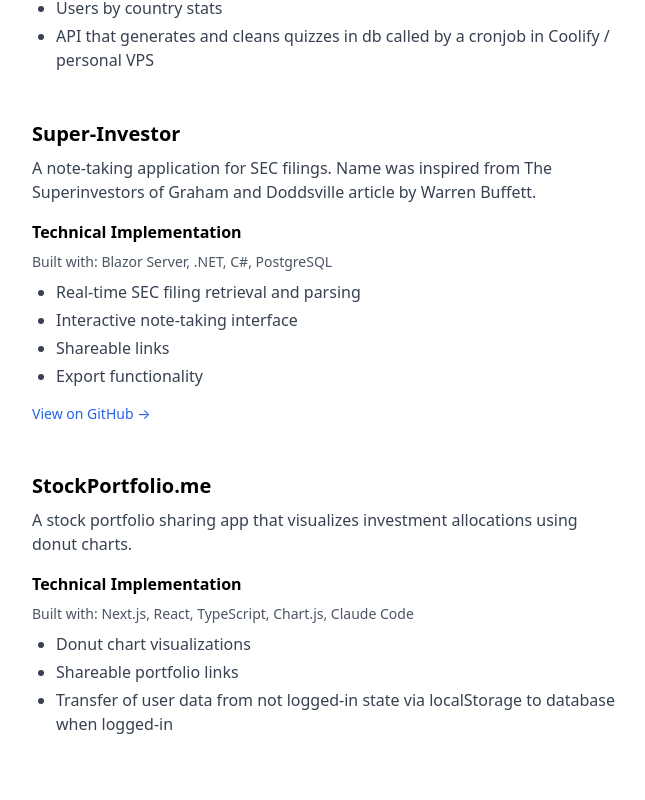
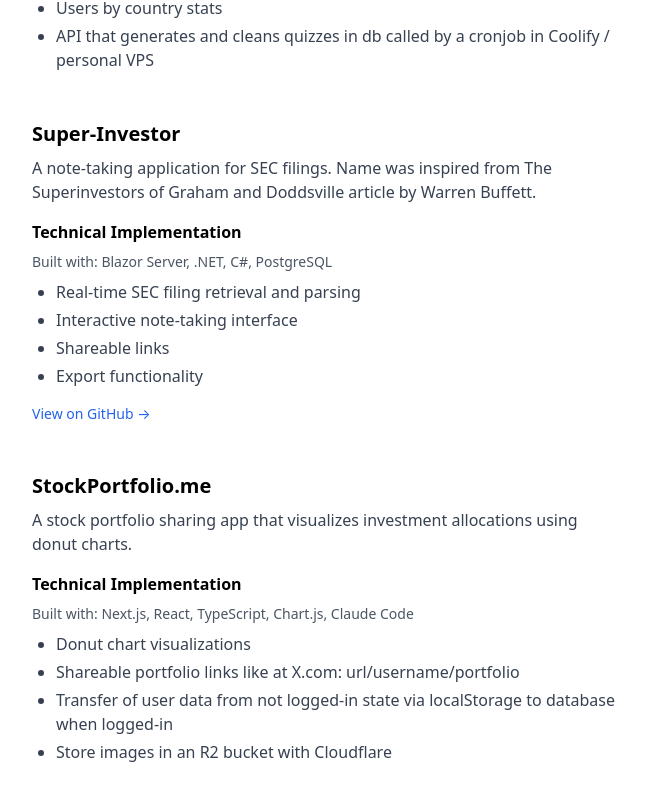
Before and after one commit to aldo-leka/website, a Next.js app: page /projects in a window 1280 px wide. Shown: the part 400-1200 px from the top of the page, without its empty margins (192-837 px from the left). Built offline with nearby package versions, Linux system fonts and the light colour scheme.

Commit message:
stuff stuff

```diff
--- a/app/layout.tsx
+++ b/app/layout.tsx
@@ -4,7 +4,7 @@
 
 export const metadata: Metadata = {
   title: "Aldo's Site",
-  description: 'Personal portfolio and blog about programming and investing',
+  description: 'Personal portfolio and blog',
 }
 
 export default function RootLayout({
--- a/app/projects/page.tsx
+++ b/app/projects/page.tsx
@@ -29,13 +29,13 @@
     {
         name: 'StockPortfolio.me',
         url: 'https://www.stockportfolio.me',
-        github: '',
         description: 'A stock portfolio sharing app that visualizes investment allocations using donut charts.',
         tech: ['Next.js', 'React', 'TypeScript', 'Chart.js', 'Claude Code'],
         features: [
             'Donut chart visualizations',
-            'Shareable portfolio links',
-            'Transfer of user data from not logged-in state via localStorage to database when logged-in'
+            'Shareable portfolio links like at X.com: url/username/portfolio',
+            'Transfer of user data from not logged-in state via localStorage to database when logged-in',
+            'Store images in an R2 bucket with Cloudflare',
         ],
     },
 ]
```
